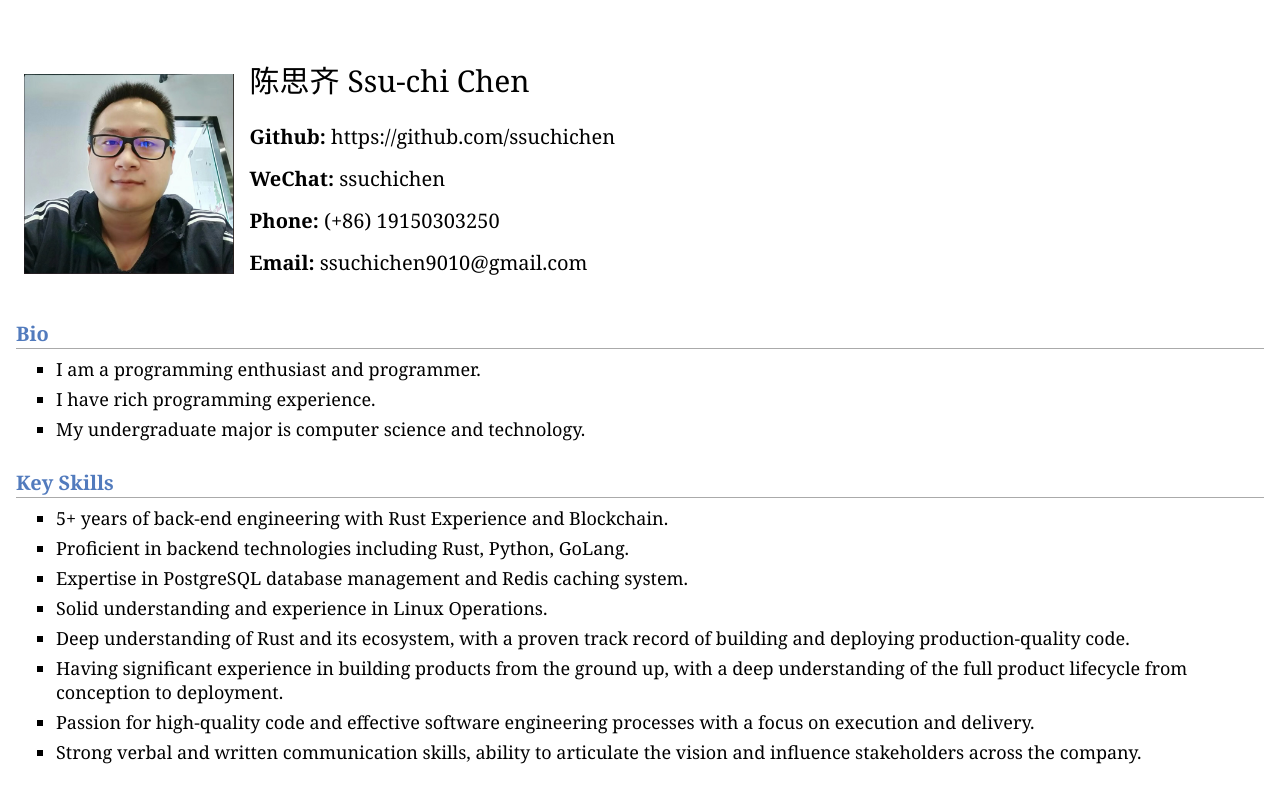
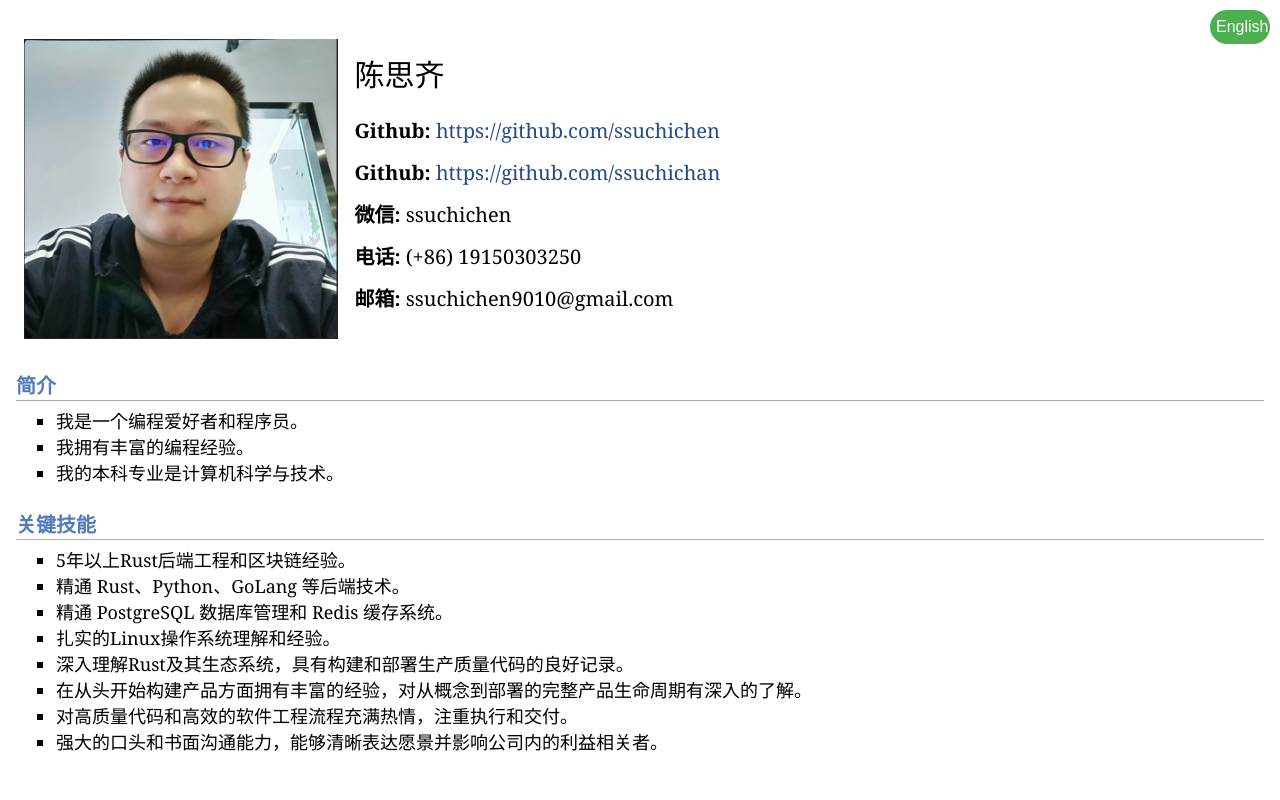
Before and after one commit to ssuchichen/personal-website, a plain HTML site: page assets/index.html in a window 1280 px wide. Drawn offline with Linux system fonts and the light colour scheme.

Commit message:
update frontend

```diff
--- a/assets/index.html
+++ b/assets/index.html
@@ -4,38 +4,72 @@
     <meta charset="UTF-8">
     <title>SsuchiChen</title>
     <link rel="stylesheet" href="jemdoc.css" type="text/css" />
+    <style>
+        .lang-container {
+            position: fixed;
+            top: 10px;
+            right: 10px;
+            z-index: 100;
+        }
+
+        .lang-toggle {
+            display: inline-block;
+            width: 60px;
+            height: 34px;
+            border-radius: 17px; /* 修改圆角，使其更像一个按钮 */
+            border: none;
+            cursor: pointer;
+            font-size: 16px; /* 添加字体大小 */
+            transition: background-color 0.4s; /* 添加背景颜色过渡效果 */
+        }
+
+        .lang-toggle.en {
+            background-color: #4CAF50; /* 英文状态的背景颜色 */
+            color: white; /* 英文状态的字体颜色 */
+        }
+
+        .lang-toggle.zh {
+            background-color: #2196F3; /* 中文状态的背景颜色 */
+            color: white; /* 中文状态的字体颜色 */
+        }
+    </style>
 </head>
 <body>
+<div class="lang-container">
+    <button id="lang-toggle" class="lang-toggle en"></button>
+</div>
 <div id="layout-content">
     <table class="imgtable">
-    <tr>
-        <td><img src="images/ssuchichen.png" height="200px"  alt="ssuchichen"></td>&nbsp;
-        <td>
-            <p style="font-size:30px;">陈思齐 Ssu-chi Chen</p>
-            <p><b>Github:</b> https://github.com/ssuchichen</p>
-            <p><b>WeChat:</b> ssuchichen</p>
-            <p><b>Phone:</b> (+86) 19150303250</p>
-            <p><b>Email:</b> ssuchichen9010@gmail.com</p>
-        </td>
-    </tr>
-  </table>
-    <h2>Bio</h2>
-    <p><ul></p>
-    <p><li style="font-size:18px;">I am a programming enthusiast and programmer.</p>
-    <p><li style="font-size:18px;">I have rich programming experience.</p>
-    <p><li style="font-size:18px;">My undergraduate major is computer science and technology.</p>
-    <p></ul></p>
-    <h2>Key Skills</h2>
-    <p><ul></p>
-    <p><li style="font-size:18px;">5+ years of back-end engineering with Rust Experience and Blockchain.</p>
-    <p><li style="font-size:18px;">Proficient in backend technologies including Rust, Python, GoLang. </p>
-    <p><li style="font-size:18px;">Expertise in PostgreSQL database management and Redis caching system.</p>
-    <p><li style="font-size:18px;">Solid understanding and experience in Linux Operations.</p>
-    <p><li style="font-size:18px;">Deep understanding of Rust and its ecosystem, with a proven track record of building and deploying production-quality code. </p>
-    <p><li style="font-size:18px;">Having significant experience in building products from the ground up, with a deep understanding of the full product lifecycle from conception to deployment.</p>
-    <p><li style="font-size:18px;">Passion for high-quality code and effective software engineering processes with a focus on execution and delivery.</p>
-    <p><li style="font-size:18px;">Strong verbal and written communication skills, ability to articulate the vision and influence stakeholders across the company. </p>
-    <p></ul></p>
+        <tr>
+            <td><img src="images/ssuchichen.png" height="300px" alt="ssuchichen"></td>
+            <td>
+                <p id="name" style="font-size:30px;">Ssu-chi Chen</p>
+                <p id="github1"><b>Github:</b> <a href="https://github.com/ssuchichen" target="_blank">https://github.com/ssuchichen</a></p>
+                <p id="github2"><b>Github:</b> <a href="https://github.com/ssuchichan" target="_blank">https://github.com/ssuchichan</a></p>
+                <p id="wechat"><b>WeChat:</b> ssuchichen</p>
+                <p id="phone"><b>Phone:</b> (+86) 19150303250</p>
+                <p id="email"><b>Email:</b> ssuchichen9010@gmail.com</p>
+            </td>
+        </tr>
+    </table>
+    <h2 id="bio-title">Bio</h2>
+    <ul id="bio-list">
+        <li id="bio1" style="font-size:18px;">I am a programming enthusiast and programmer.</li>
+        <li id="bio2" style="font-size:18px;">I have rich programming experience.</li>
+        <li id="bio3" style="font-size:18px;">My undergraduate major is computer science and technology.</li>
+    </ul>
+    <h2 id="skills-title">Key Skills</h2>
+    <ul id="skills-list">
+        <li id="skill1" style="font-size:18px;">5+ years of back-end engineering with Rust Experience and Blockchain.</li>
+        <li id="skill2" style="font-size:18px;">Proficient in backend technologies including Rust, Python, GoLang.</li>
+        <li id="skill3" style="font-size:18px;">Expertise in PostgreSQL database management and Redis caching system.</li>
+        <li id="skill4" style="font-size:18px;">Solid understanding and experience in Linux Operations.</li>
+        <li id="skill5" style="font-size:18px;">Deep understanding of Rust and its ecosystem, with a proven track record of building and deploying production-quality code.</li>
+        <li id="skill6" style="font-size:18px;">Having significant experience in building products from the ground up, with a deep understanding of the full product lifecycle from conception to deployment.</li>
+        <li id="skill7" style="font-size:18px;">Passion for high-quality code and effective software engineering processes with a focus on execution and delivery.</li>
+        <li id="skill8" style="font-size:18px;">Strong verbal and written communication skills, ability to articulate the vision and influence stakeholders across the company.</li>
+    </ul>
 </div>
+<script src="script.js"></script>
 </body>
 </html>
--- /dev/null
+++ b/assets/script.js
@@ -0,0 +1,78 @@
+const langToggle = document.getElementById('lang-toggle');
+const content = {
+    en: {
+        name: 'Ssu-chi Chen',
+        github1: '<b>Github:</b> <a href="https://github.com/ssuchichen" target="_blank">https://github.com/ssuchichen</a>',
+        github2: '<b>Github:</b> <a href="https://github.com/ssuchichen" target="_blank">https://github.com/ssuchichen</a>',
+        wechat: '<b>WeChat:</b> ssuchichen',
+        phone: '<b>Phone:</b> (+86) 19150303250',
+        email: '<b>Email:</b> ssuchichen9010@gmail.com',
+        bioTitle: 'Bio',
+        bio1: 'I am a programming enthusiast and programmer.',
+        bio2: 'I have rich programming experience.',
+        bio3: 'My undergraduate major is computer science and technology.',
+        skillsTitle: 'Key Skills',
+        skill1: '5+ years of back-end engineering with Rust Experience and Blockchain.',
+        skill2: 'Proficient in backend technologies including Rust, Python, GoLang.',
+        skill3: 'Expertise in PostgreSQL database management and Redis caching system.',
+        skill4: 'Solid understanding and experience in Linux.',
+        skill5: 'Deep understanding of Rust and its ecosystem, with a proven track record of building and deploying production-quality code.',
+        skill6: 'Having significant experience in building products from the ground up, with a deep understanding of the full product lifecycle from conception to deployment.',
+        skill7: 'Passion for high-quality code and effective software engineering processes with a focus on execution and delivery.',
+        skill8: 'Strong verbal and written communication skills, ability to articulate the vision and influence stakeholders across the company.'
+    },
+    zh: {
+        name: '陈思齐',
+        github1: '<b>Github:</b> <a href="https://github.com/ssuchichen" target="_blank">https://github.com/ssuchichen</a>',
+        github2: '<b>Github:</b> <a href="https://github.com/ssuchichan" target="_blank">https://github.com/ssuchichan</a>',
+        wechat: '<b>微信:</b> ssuchichen',
+        phone: '<b>电话:</b> (+86) 19150303250',
+        email: '<b>邮箱:</b> ssuchichen9010@gmail.com',
+        bioTitle: '简介',
+        bio1: '我是一个编程爱好者和程序员。',
+        bio2: '我拥有丰富的编程经验。',
+        bio3: '我的本科专业是计算机科学与技术。',
+        skillsTitle: '关键技能',
+        skill1: '5年以上Rust后端工程和区块链经验。',
+        skill2: '精通 Rust、Python、GoLang 等后端技术。',
+        skill3: '精通 PostgreSQL 数据库管理和 Redis 缓存系统。',
+        skill4: '扎实的Linux操作系统理解和经验。',
+        skill5: '深入理解Rust及其生态系统，具有构建和部署生产质量代码的良好记录。',
+        skill6: '在从头开始构建产品方面拥有丰富的经验，对从概念到部署的完整产品生命周期有深入的了解。',
+        skill7: '对高质量代码和高效的软件工程流程充满热情，注重执行和交付。',
+        skill8: '强大的口头和书面沟通能力，能够清晰表达愿景并影响公司内的利益相关者。'
+    }
+};
+
+let currentLang = 'zh';
+
+function updateContent() {
+    const langData = content[currentLang];
+    document.getElementById('name').innerHTML = langData.name;
+    document.getElementById('github1').innerHTML = langData.github1;
+    document.getElementById('github2').innerHTML = langData.github2;
+    document.getElementById('wechat').innerHTML = langData.wechat;
+    document.getElementById('phone').innerHTML = langData.phone;
+    document.getElementById('email').innerHTML = langData.email;
+    document.getElementById('bio-title').textContent = langData.bioTitle;
+    document.getElementById('bio1').textContent = langData.bio1;
+    document.getElementById('bio2').textContent = langData.bio2;
+    document.getElementById('bio3').textContent = langData.bio3;
+    document.getElementById('skills-title').textContent = langData.skillsTitle;
+    document.getElementById('skill1').textContent = langData.skill1;
+    document.getElementById('skill2').textContent = langData.skill2;
+    document.getElementById('skill3').textContent = langData.skill3;
+    document.getElementById('skill4').textContent = langData.skill4;
+    document.getElementById('skill5').textContent = langData.skill5;
+    document.getElementById('skill6').textContent = langData.skill6;
+    document.getElementById('skill7').textContent = langData.skill7;
+    document.getElementById('skill8').textContent = langData.skill8;
+    langToggle.textContent = currentLang === 'en' ? '中文' : 'English';
+}
+
+langToggle.addEventListener('click', () => {
+    currentLang = currentLang === 'en' ? 'zh' : 'en';
+    updateContent();
+});
+
+updateContent();
```
